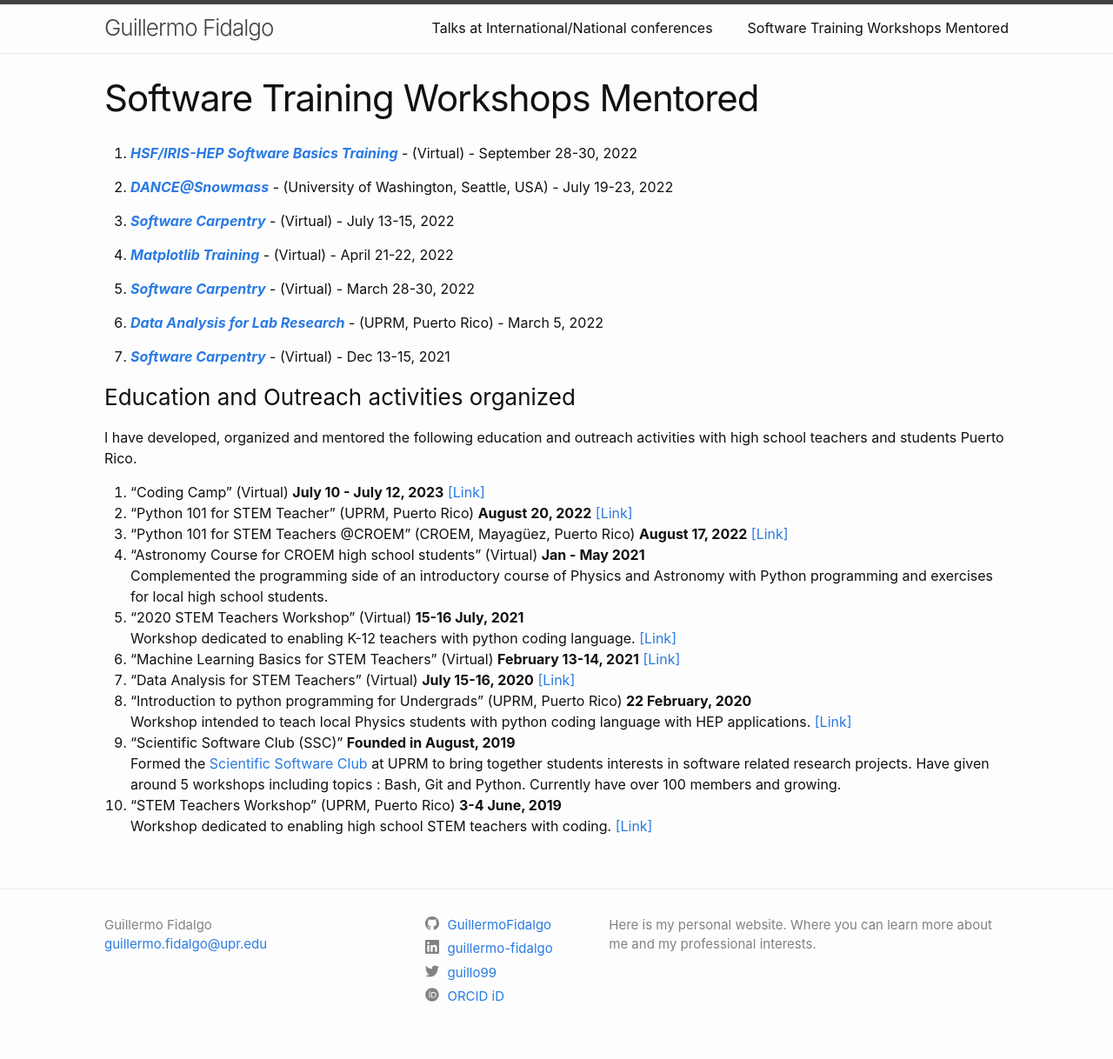
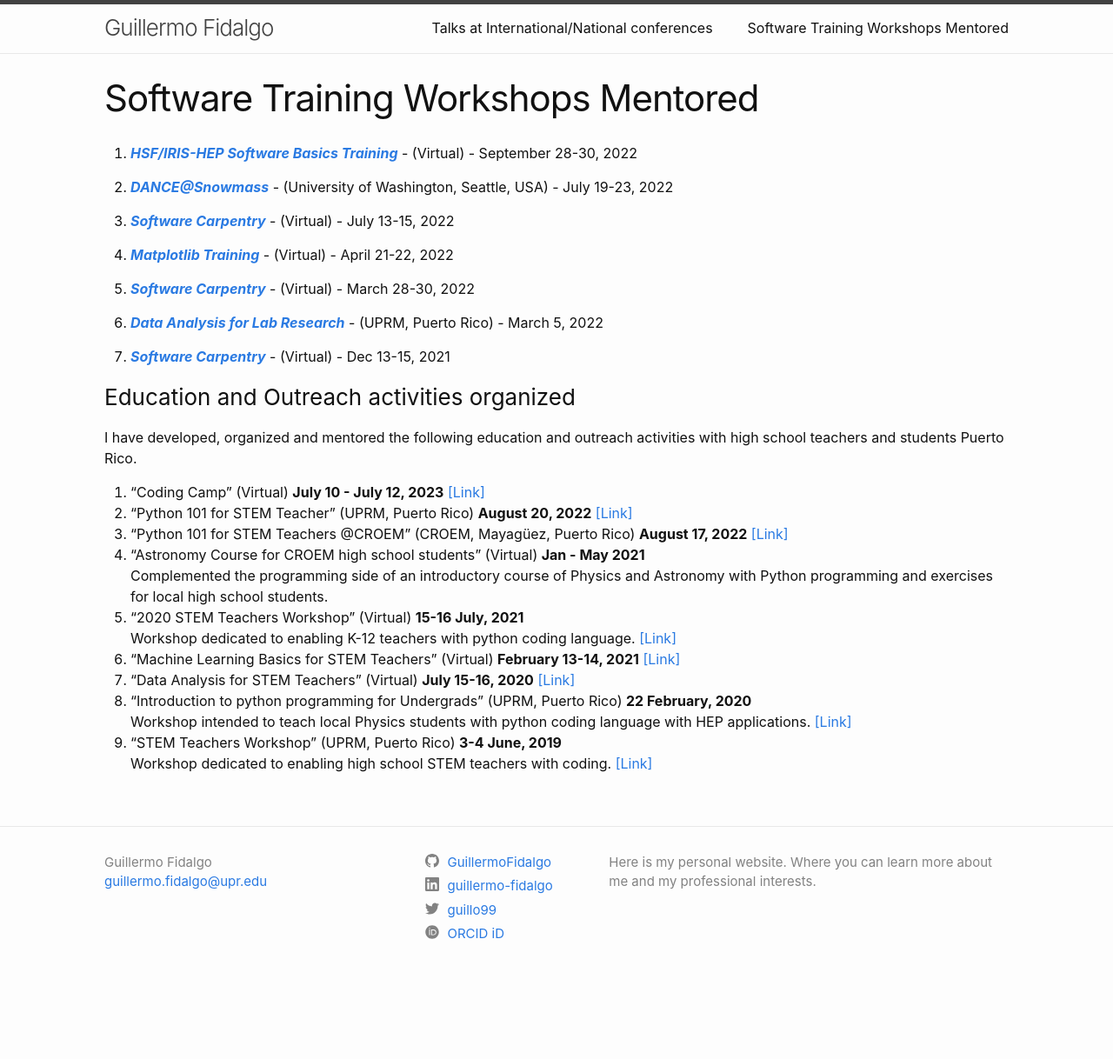
Before and after one commit to GuillermoFidalgo/guillermofidalgo.github.io, a Jekyll site: the page built from mentored.md, in a window 1280 px wide. Shown: the whole page at 87% size. Built offline with Jekyll 4.4.1, drawn with Linux system fonts in a browser that asks for light colours; our own code applies the rules of GitHub Pages for plain Markdown files; after the commit the page ends 1146 px from its top, so only the background shows below that.

Commit message:
remove entry on SSC from outreach page

```diff
--- a/mentored.md
+++ b/mentored.md
@@ -26,7 +26,5 @@ I have developed, organized and mentored the following education and outreach ac
 6.  "Data Analysis for STEM Teachers" (Virtual) **July 15-16, 2020** [\[Link\]](https://indico.cern.ch/event/927162/)
 7.  "Introduction to python programming for Undergrads" (UPRM, Puerto Rico) **22 February, 2020**
     Workshop intended to teach local Physics students with python coding language with HEP applications. [\[Link\]](https://indico.cern.ch/event/891702/timetable/?view=standard)
-8.  "Scientific Software Club (SSC)" **Founded in August, 2019**
-    Formed the [Scientific Software Club](https://sites.google.com/upr.edu/ssc-uprm/home?authuser=0) at UPRM to bring together students interests in software related research projects. Have given around 5 workshops including topics : Bash, Git and Python. Currently have over 100 members and growing.
 9.  "STEM Teachers Workshop" (UPRM, Puerto Rico) **3-4 June, 2019**
     Workshop dedicated to enabling high school STEM teachers with coding. [\[Link\]](https://indico.cern.ch/event/817539/)
```
